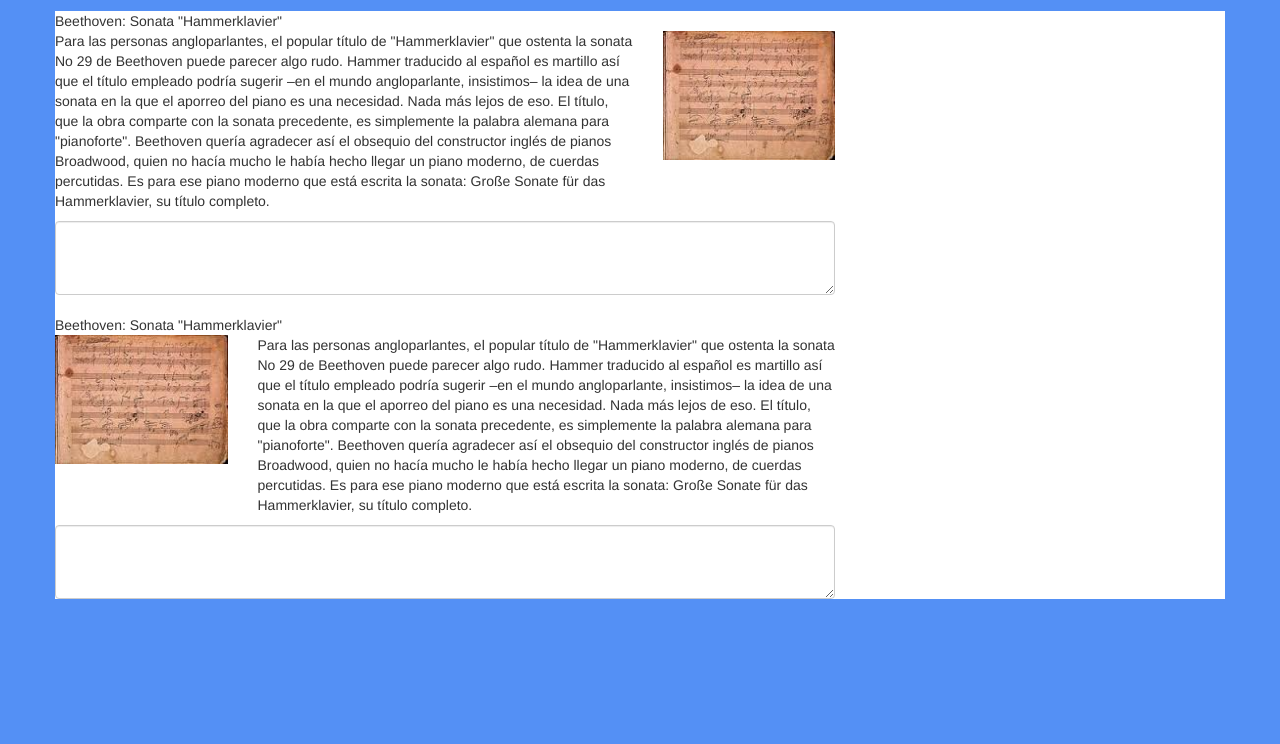
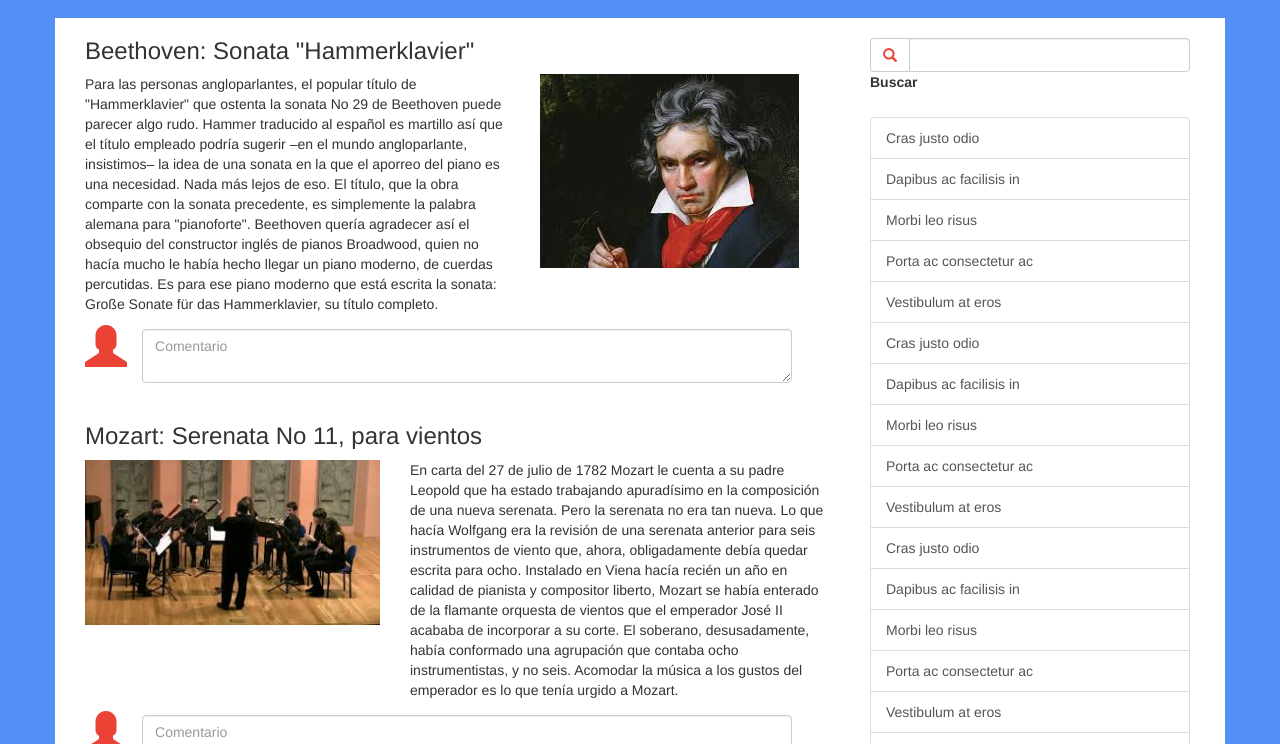
Before and after one commit to sebastianvv16/BlogMusica, a plain HTML site: page index.html in a window 1280 px wide. Shown: the part 176-920 px from the top of the page. Before the commit the page ends 800 px from the top, so only its background shows below. Drawn offline with nearby package versions, Linux system fonts and the light colour scheme.

Commit message:
20170730 1250

```diff
--- a/css/estilos.css
+++ b/css/estilos.css
@@ -18,7 +18,7 @@ body {
 .redes-sociales {
   float: right;
   margin-right: 20px;
-  margin-bottom: 3px;
+  margin-bottom: 10px;
   margin-top: 85px;
 }
 
@@ -48,7 +48,49 @@ img[class*="rs"]:hover {
   background: #FFFFFF;
 }
 
-/* Estilo para el color de fondo del contenido del blog*/
-.contenido-blog {
+/* Estilo para ubicar los elementos de la columna principal*/
+.column-left {
+  margin-left: 15px;
+}
+
+/* Estilo para ubicar los elementos de la columna derecha*/
+.column-rigth {
+  margin: 20px;
+}
+
+/* Estilo para el icono del comentario del ususario*/
+.icon-user {
+  font-size: 3em;
+  color: #EA4335;
+  float: left;
+}
+
+/* Estilo para el textarea*/
+.textarea-element {
+  width: 650px;
+  height: 28px;
+  margin-top: 5px;
+  margin-left: 15px;
+  float: left;
+}
+
+/* Estilo para el elemento el input group*/
+.input-group-addon {
+  color: #EA4335;
+  background-color: #ffffff;
+}
+
+@media (max-width: 750px) {
+
+/* Estilo para el textarea*/
+.textarea-element {
+  width: 350px;
+  height: 78px;
+  }
+
+/* Estilo para ocultar los elementos de la columna derecha*/
+  .column-rigth {
+    display: none;
+  }
 
 }
--- a/index.html
+++ b/index.html
@@ -2,7 +2,7 @@
 <html>
   <head>
     <meta charset='utf-8'>
-    <meta name='viewport' content='width=device-width initial-scale=1'>
+    <meta name='viewport' content='width=device-width, initial-scale=1'>
     <meta name='mobile-web-app-capable' content='yes'>
     <link rel='stylesheet' href='css/bootstrap.min.css'>
     <link rel='stylesheet' href='css/estilos.css'>
@@ -42,41 +42,75 @@
 
       <div class="row contenido-principal">
         <div class="col-sm-8 col-md-8 col-lg-8">
-          <div class="row">
-            <div class=''>Beethoven: Sonata "Hammerklavier"</div>
+          <div class="row column-left">
+            <div class='articule-title'><h3>Beethoven: Sonata "Hammerklavier"</h3></div>
             <div class="row">
-                <div class="col-md-9">
-                  <p>Para las personas angloparlantes, el popular título de "Hammerklavier" que ostenta la sonata No 29 de Beethoven puede parecer algo rudo. Hammer traducido al español es martillo así que el título empleado podría sugerir –en el mundo angloparlante, insistimos– la idea de una sonata en la que el aporreo del piano es una necesidad. Nada más lejos de eso.
+                <div class="col-sm-12 col-md-7 col-lg-7">
+                  <p class="">Para las personas angloparlantes, el popular título de "Hammerklavier" que ostenta la sonata No 29 de Beethoven puede parecer algo rudo. Hammer traducido al español es martillo así que el título empleado podría sugerir –en el mundo angloparlante, insistimos– la idea de una sonata en la que el aporreo del piano es una necesidad. Nada más lejos de eso.
                   El título, que la obra comparte con la sonata precedente, es simplemente la palabra alemana para "pianoforte". Beethoven quería agradecer así el obsequio del constructor inglés de pianos Broadwood, quien no hacía mucho le había hecho llegar un piano moderno, de cuerdas percutidas. Es para ese piano moderno que está escrita la sonata: Große Sonate für das Hammerklavier, su título completo.</p>
                 </div>
-                <div class="col-md-3">
-                  <img src="img/sonata.jpg" class="img-responsive">
+                <div class="col-sm-12 col-md-5 col-lg-5">
+                  <img src="img/beethoven.jpg" class="img-responsive">
                 </div>
               </div>
-              <textarea class="form-control" rows="3"></textarea>
+              <form role="form">
+                <div class="">
+                  <span class="glyphicon glyphicon-user icon-user"></span>
+                  <textarea class="form-control textarea-element" rows="2" placeholder="Comentario"></textarea>
+                </div>
+              </form>
           </div>
           <br>
-          <div class="row">
-            <div class=''>Beethoven: Sonata "Hammerklavier"</div>
+          <div class="row column-left">
+            <div class="articule-title"><h3>Mozart: Serenata No 11, para vientos</h3></div>
             <div class="row">
-                <div class="col-md-3">
-                  <img src="img/sonata.jpg" class="img-responsive">
+                <div class="col-sm-12 col-md-5 col-lg-5">
+                  <img src="img/serenata.jpg" class="img-responsive img-left">
                 </div>
-                <div class="col-md-9">
-                  <p>Para las personas angloparlantes, el popular título de "Hammerklavier" que ostenta la sonata No 29 de Beethoven puede parecer algo rudo. Hammer traducido al español es martillo así que el título empleado podría sugerir –en el mundo angloparlante, insistimos– la idea de una sonata en la que el aporreo del piano es una necesidad. Nada más lejos de eso.
-                  El título, que la obra comparte con la sonata precedente, es simplemente la palabra alemana para "pianoforte". Beethoven quería agradecer así el obsequio del constructor inglés de pianos Broadwood, quien no hacía mucho le había hecho llegar un piano moderno, de cuerdas percutidas. Es para ese piano moderno que está escrita la sonata: Große Sonate für das Hammerklavier, su título completo.</p>
+                <div class="col-sm-12 col-md-7 col-lg-7">
+                  <p>En carta del 27 de julio de 1782 Mozart le cuenta a su padre Leopold que ha estado trabajando apuradísimo en la composición de una nueva serenata. Pero la serenata no era tan nueva. Lo que hacía Wolfgang era la revisión de una serenata anterior para seis instrumentos de viento que, ahora, obligadamente debía quedar escrita para ocho. Instalado en Viena hacía recién un año en calidad de pianista y compositor liberto, Mozart se había enterado de la flamante orquesta de vientos que el emperador José II acababa de incorporar a su corte. El soberano, desusadamente, había conformado una agrupación que contaba ocho instrumentistas, y no seis. Acomodar la música a los gustos del emperador es lo que tenía urgido a Mozart.
+                  </p>
                 </div>
               </div>
-              <textarea class="form-control" rows="3"></textarea>
+              <form role="form">
+                <div class="">
+                  <span class="glyphicon glyphicon-user icon-user"></span>
+                  <textarea class="form-control textarea-element" rows="2" placeholder="Comentario"></textarea>
+                </div>
+              </form>
           </div>
+        </div>
 
-        </div>
         <div class="col-sm-4 col-md-4 col-lg-4">
-          <div class="row">
-
+          <div class="row column-rigth">
+            <form>
+              <div class="input-group">
+                <span class="input-group-addon"><i class="glyphicon glyphicon-search"></i></span>
+                <input id="buscar" type="text" class="form-control">
+              </div>
+              <label for="buscar">Buscar</label>
+            </form>
           </div>
-          <div class="row">
-
+          <div class="row column-rigth">
+            <div class="list-group">
+              <button type="button" class="list-group-item">Cras justo odio</button>
+              <button type="button" class="list-group-item">Dapibus ac facilisis in</button>
+              <button type="button" class="list-group-item">Morbi leo risus</button>
+              <button type="button" class="list-group-item">Porta ac consectetur ac</button>
+              <button type="button" class="list-group-item">Vestibulum at eros</button>
+              <button type="button" class="list-group-item">Cras justo odio</button>
+              <button type="button" class="list-group-item">Dapibus ac facilisis in</button>
+              <button type="button" class="list-group-item">Morbi leo risus</button>
+              <button type="button" class="list-group-item">Porta ac consectetur ac</button>
+              <button type="button" class="list-group-item">Vestibulum at eros</button>
+              <button type="button" class="list-group-item">Cras justo odio</button>
+              <button type="button" class="list-group-item">Dapibus ac facilisis in</button>
+              <button type="button" class="list-group-item">Morbi leo risus</button>
+              <button type="button" class="list-group-item">Porta ac consectetur ac</button>
+              <button type="button" class="list-group-item">Vestibulum at eros</button>
+              <button type="button" class="list-group-item">Cras justo odio</button>
+              <button type="button" class="list-group-item">Dapibus ac facilisis in</button>
+            </div>
           </div>
         </div>
 
```
Also changed, not shown: img/beethoven.jpg (added), img/serenata.jpg (added), img/sonata.jpg (deleted).
